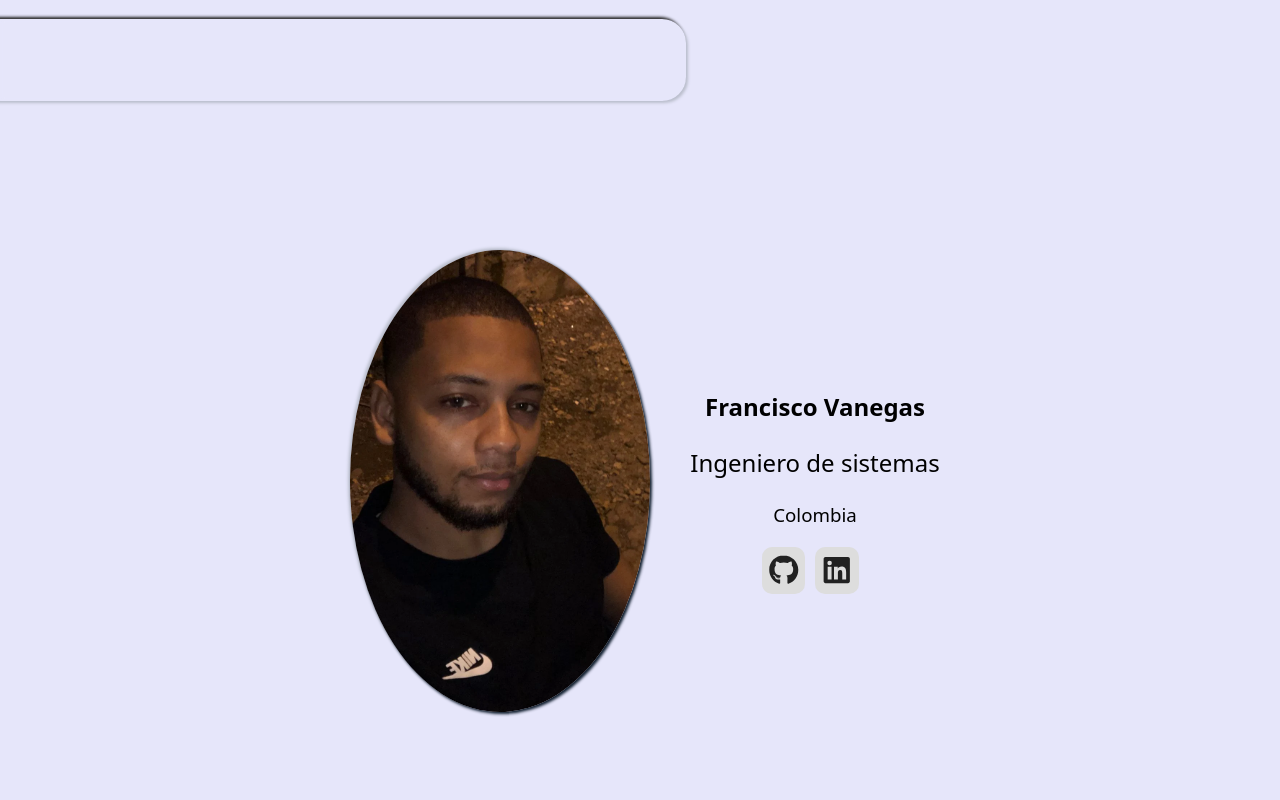
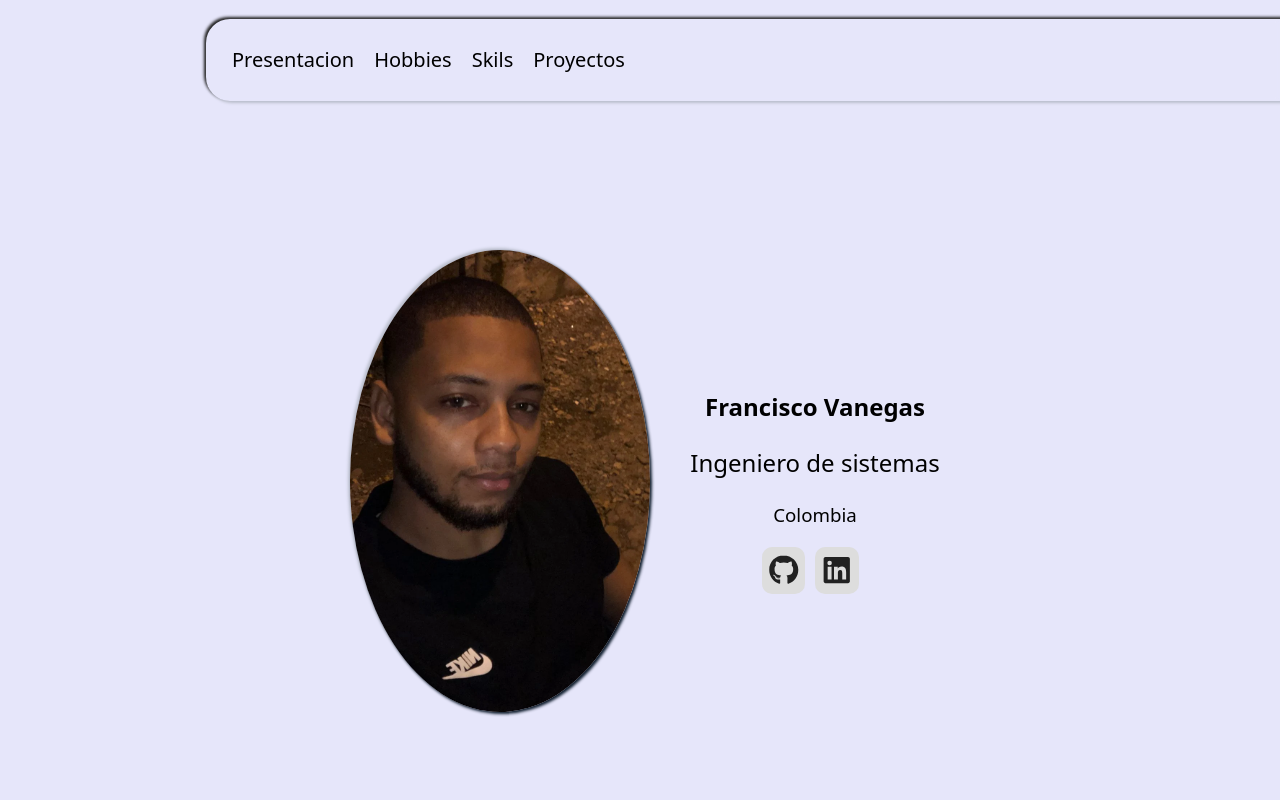
Before and after one commit to FranciscoDJVI/Portafolio, a React (Vite) app in the folder portafolio/: page / in a window 1280 px wide. Shown: the top 800 px of the page. Built offline with nearby package versions, Linux system fonts and the light colour scheme.

Commit message:
change %

```diff
--- a/portafolio/src/App.css
+++ b/portafolio/src/App.css
@@ -25,11 +25,11 @@
     display: flex;
     flex-direction: row;
     top: 60px;
-    left: 0;
+    left: 60%;
     margin-left: 30px;
     margin-right: 30px;
     transform: translate(-50%, -50%);
-    width: 100%;
+    width: 90%;
     z-index: 1000;
     padding: 1rem;
     box-shadow:
```
